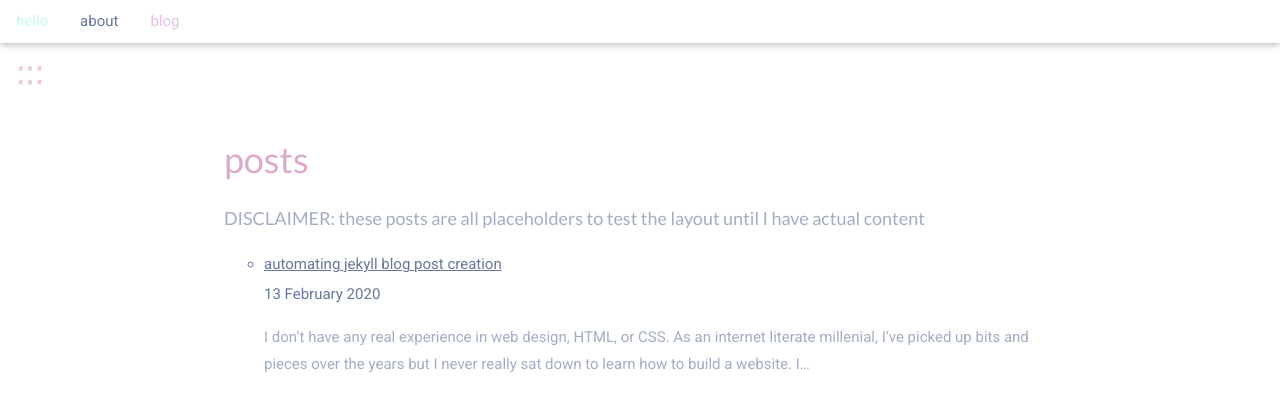
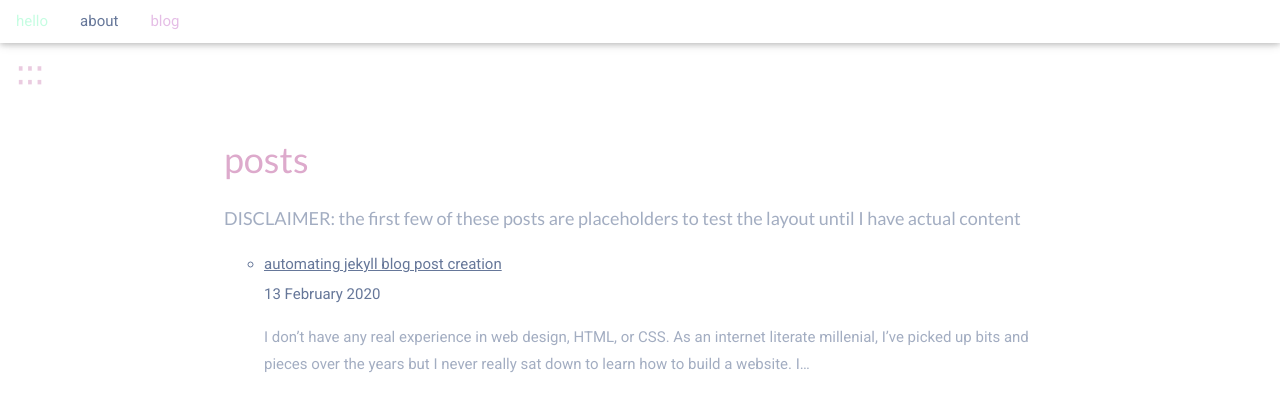
Before and after one commit to johnmatter/johnmatter.github.io, a Jekyll site: the page built from blog.md, in a window 1280 px wide. Shown: the top 399 px of the page. Built offline with Jekyll 4.4.1, drawn with Linux system fonts in a browser that asks for light colours.

Commit message:
modify blog disclaimer

```diff
--- a/blog.md
+++ b/blog.md
@@ -12,7 +12,7 @@ title: blog
         <h1>posts</h1>
 
         <div class="w3-opacity">
-            <h5>DISCLAIMER: these posts are all placeholders to test the layout until I have actual content</h5>
+            <h5>DISCLAIMER: the first few of these posts are placeholders to test the layout until I have actual content</h5>
         </div>
 
         <ul style="list-style-type:circle;">
```
